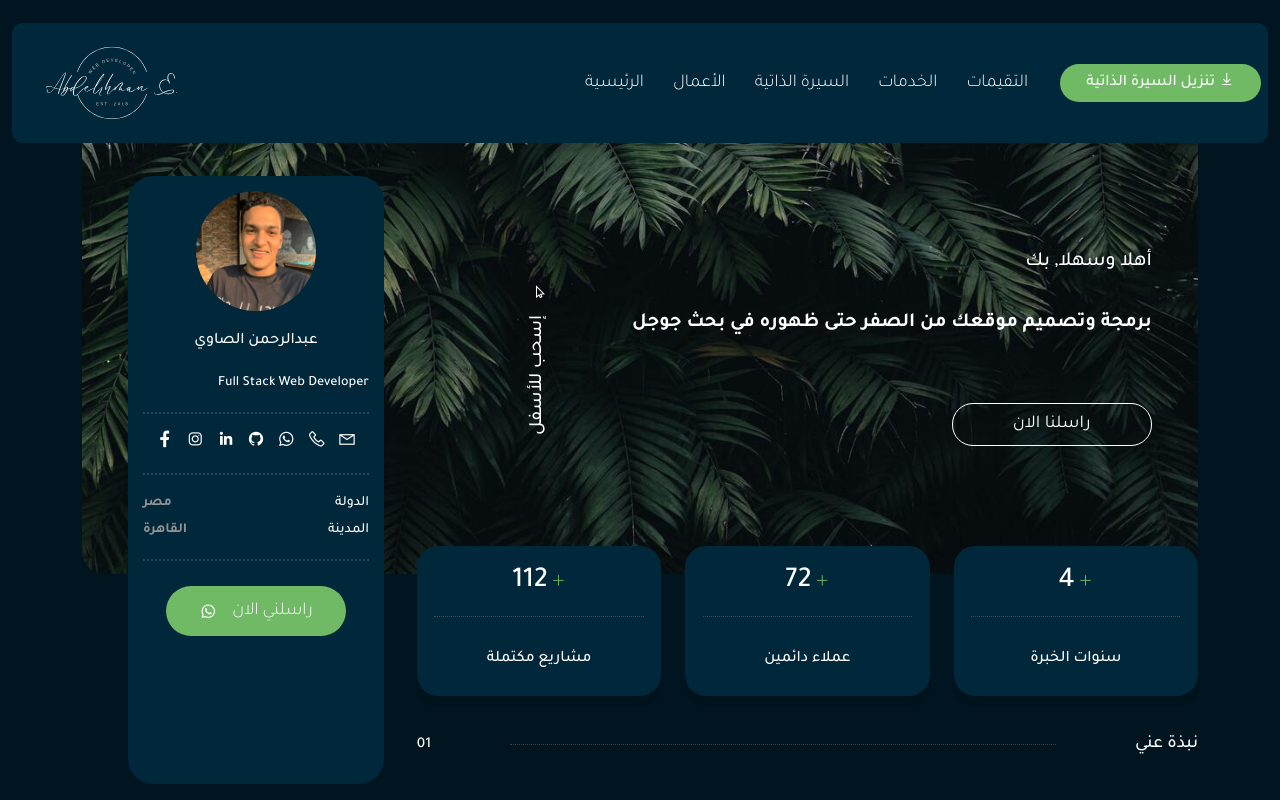
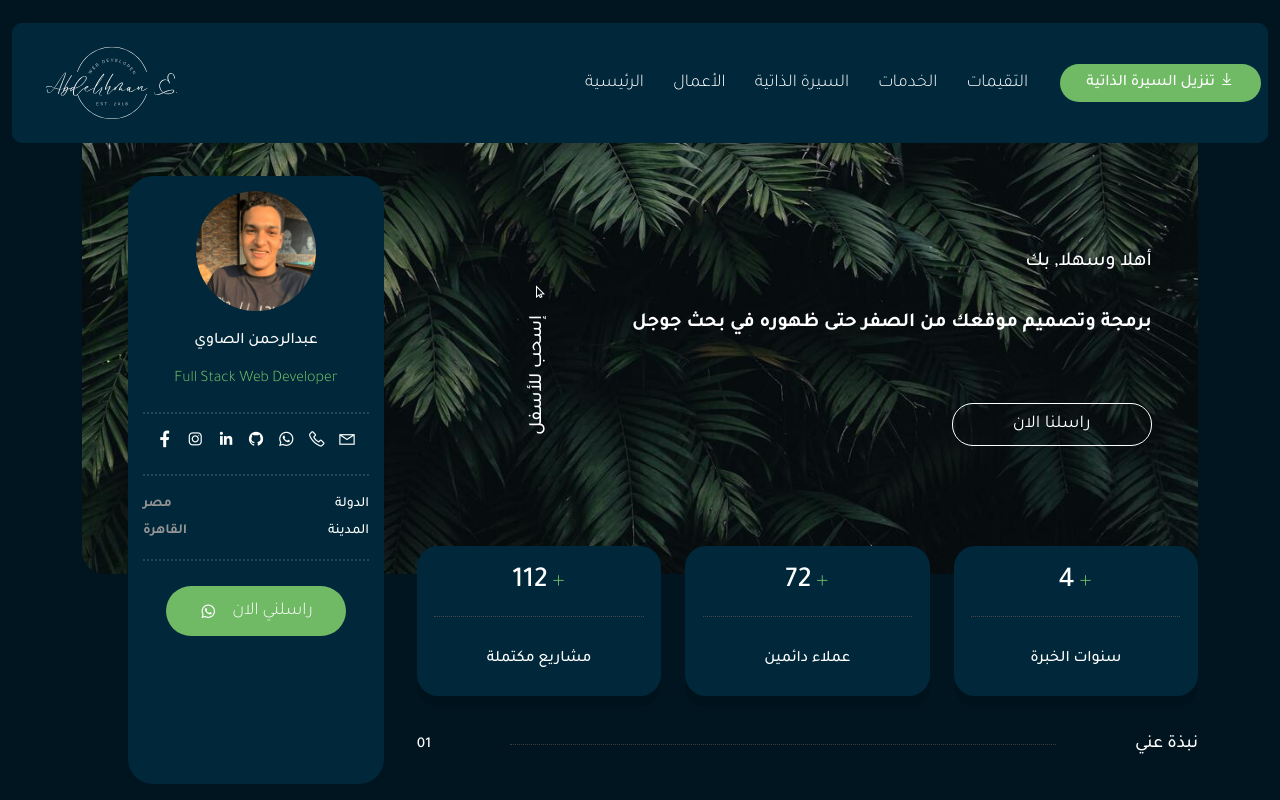
Before and after one commit to abdulrhmanElsawy/abdelrhman-elsawy, a React (Create React App) app: page / in a window 1280 px wide. Shown: the top 800 px of the page. Built offline with nearby package versions, Linux system fonts and the light colour scheme.

Commit message:
Deployed website

```diff
--- a/src/components/css/sideinfo.css
+++ b/src/components/css/sideinfo.css
@@ -79,7 +79,7 @@
 
 }
 
-.sideinfo .sideinfo-content h2:not(h2:nth-child(5)){
+.sideinfo .sideinfo-content h2:not(h2:nth-child(4)){
     color: #fff;
     display: flex;
     flex-direction: row-reverse;
```
Also changed, not shown: 7 other files (tests, documents, lock files or other folders).
